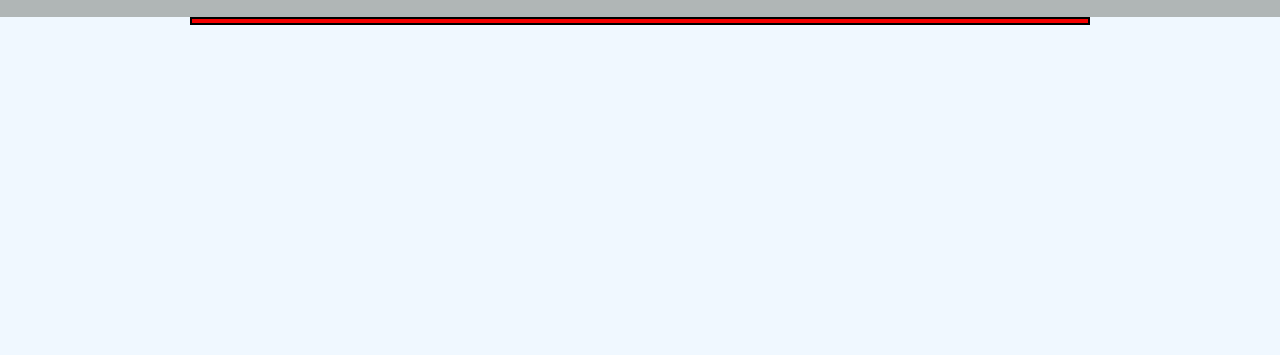
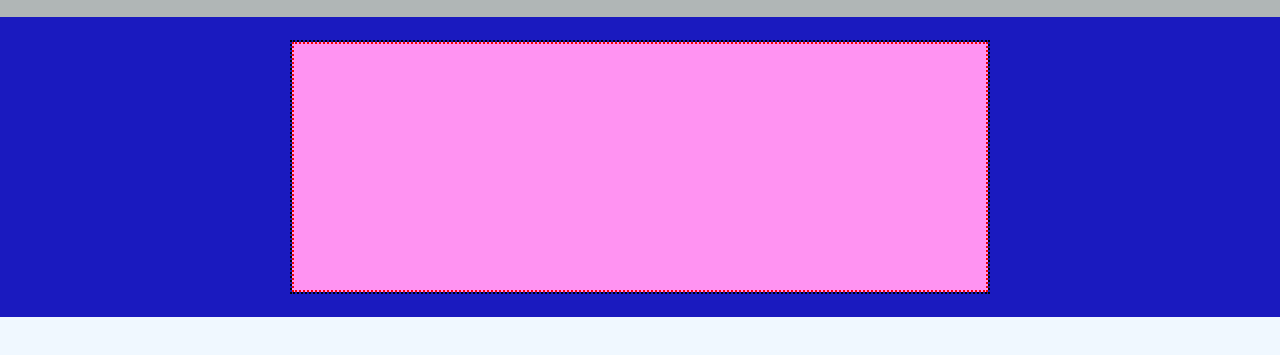
Before and after one commit to giovanni-arduini/htmlcss-struttura-discord, a plain HTML site: page index.html in a window 1280 px wide. Shown: the part 41-396 px from the top of the page. Drawn offline with Linux system fonts and the light colour scheme.

Commit message:
ADD main section-1 style

```diff
--- a/css/style.css
+++ b/css/style.css
@@ -57,16 +57,38 @@ a {
   text-align: end;
 }
 
+/* MAIN */
+
+.section-1 {
+  background-color: rgb(26, 26, 191);
+  min-height: 300px;
+  display: flex;
+  align-content: center;
+}
+
+.section-1 .container {
+  display: flex;
+  width: 700px;
+  align-self: center;
+  justify-content: center;
+}
+
+.section-1 .row {
+  min-height: 250px;
+  background-color: rgb(255, 147, 242);
+}
+
 /* DEBUG RULES */
 
 .debug .container {
-  border: 2px solid black;
+  border: 2px dotted black;
 }
 
 .debug .row {
-  border: 2px solid rgb(245, 0, 0);
+  border: 2px dotted rgb(245, 0, 0);
+  flex-grow: 1;
 }
 
 .debug .col {
-  border: 2px solid rgb(0, 145, 255);
+  border: 2px dotted rgb(0, 145, 255);
 }
```
